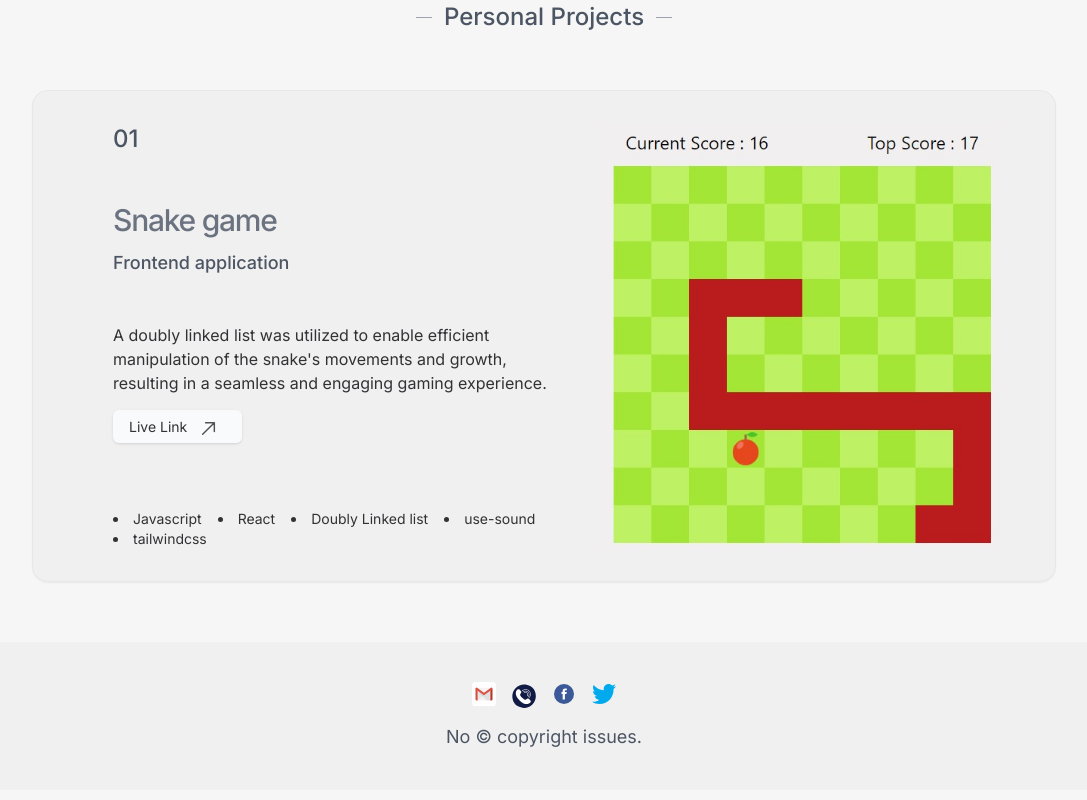
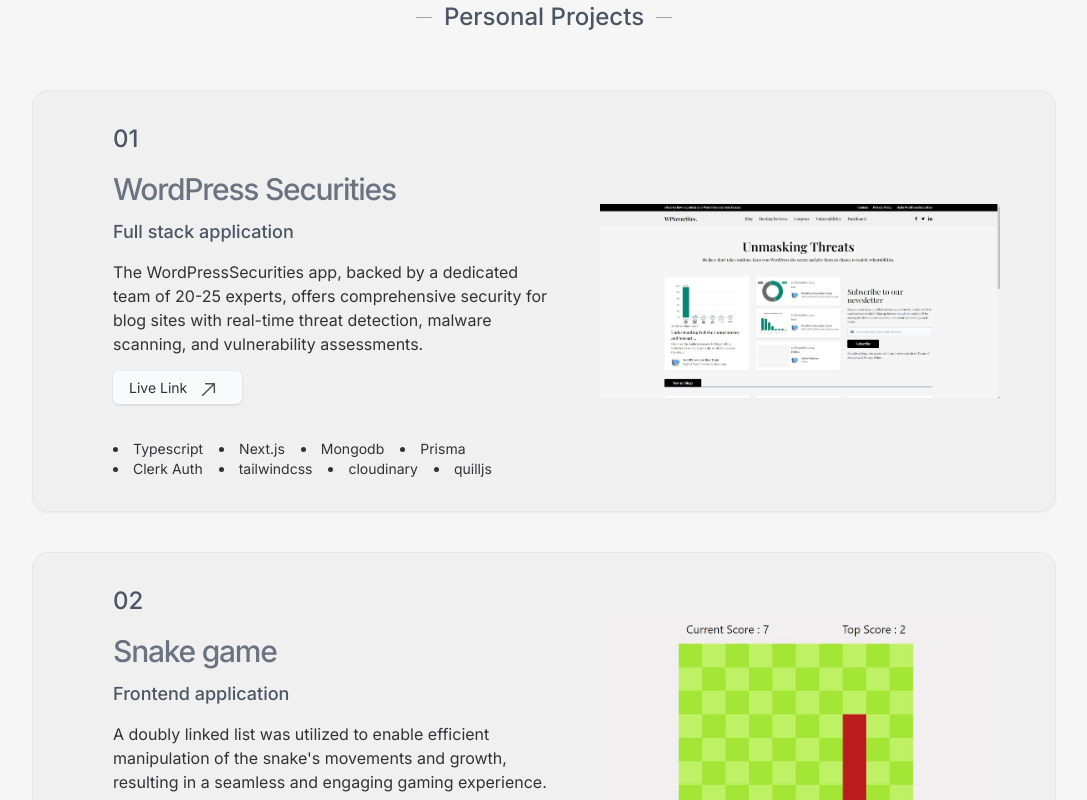
Before and after one commit to mdpabel/portfolio, a Next.js app: page / in a window 1280 px wide. Shown: the part 2660-3460 px from the top of the page, without its empty margins (96-1183 px from the left). Built offline with nearby package versions, Linux system fonts and the light colour scheme.

Commit message:
Added new project

```diff
--- a/components/PersonalProjects.tsx
+++ b/components/PersonalProjects.tsx
@@ -2,13 +2,36 @@
 import ProjectCard from './ProjectCard';
 import Title from './Title';
 import snakeImg from '../assets/snakge-game-mdpabel.jpg';
-import Link from 'next/link';
+import wordpresssecurites from '../assets/wordpresssecurities.jpg';
 import Button from './Button';
 import { ArrowUpRight } from './Icons';
 
 const projects = [
   {
     number: '01',
+    top: '10%',
+    title: 'WordPress Securities',
+    subTitle: 'Full stack application',
+    imgUrl: wordpresssecurites,
+    description: `The WordPressSecurities app, backed by a dedicated team of 20-25 experts, offers comprehensive security for blog sites with real-time threat detection, malware scanning, and vulnerability assessments.`,
+    technologies: [
+      'Typescript',
+      'Next.js',
+      'Mongodb',
+      'Prisma',
+      'Clerk Auth',
+      'tailwindcss',
+      'cloudinary',
+      'quilljs',
+    ],
+    Button: (
+      <Button href='https://www.wordpresssecurities.com/'>
+        Live Link <ArrowUpRight />
+      </Button>
+    ),
+  },
+  {
+    number: '02',
     top: '10%',
     title: 'Snake game',
     subTitle: 'Frontend application',
```
Also changed, not shown: assets/snakge-game-mdpabel.jpg, assets/wordpresssecurities.jpg (added).
